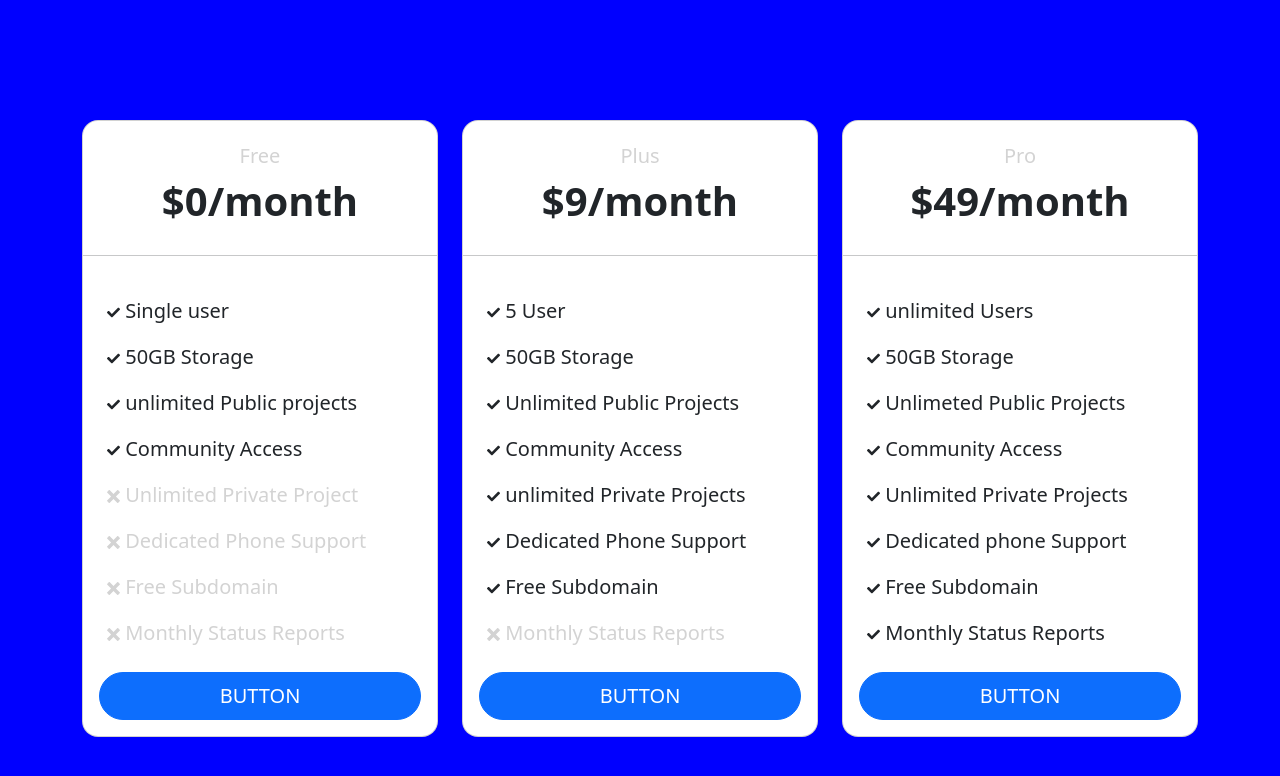
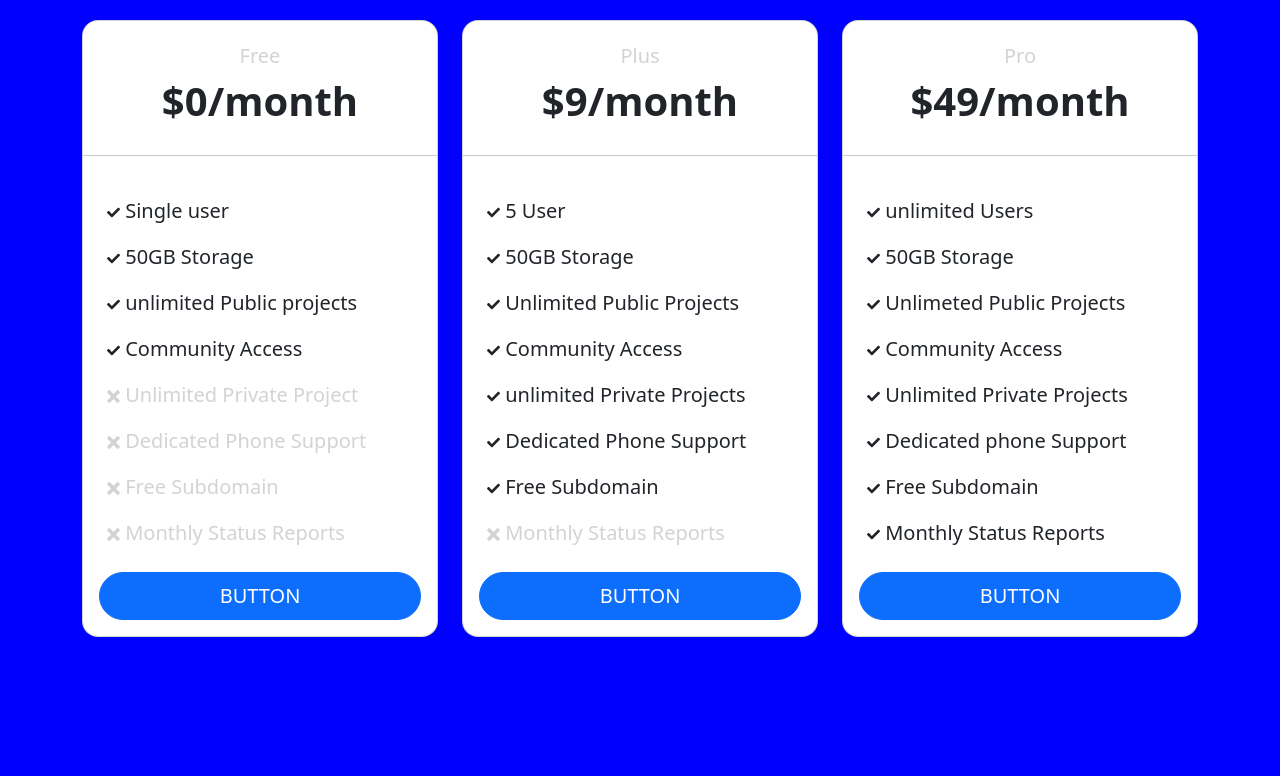
Before and after one commit to JD-janydaniel/Day22Task-React-priceCard, a React (Vite) app: page / in a window 1280 px wide. Shown: the top 776 px of the page. Built offline with nearby package versions, Linux system fonts and the light colour scheme.

Commit message:
third commit

```diff
--- a/src/Components/Card.css
+++ b/src/Components/Card.css
@@ -2,7 +2,7 @@ body{
     background-color: blue;
 }
 .container{
-    margin-top: 120px;
+    margin-top: 20px;
     height: 100vh;
     width: 100vw;
     }
```
